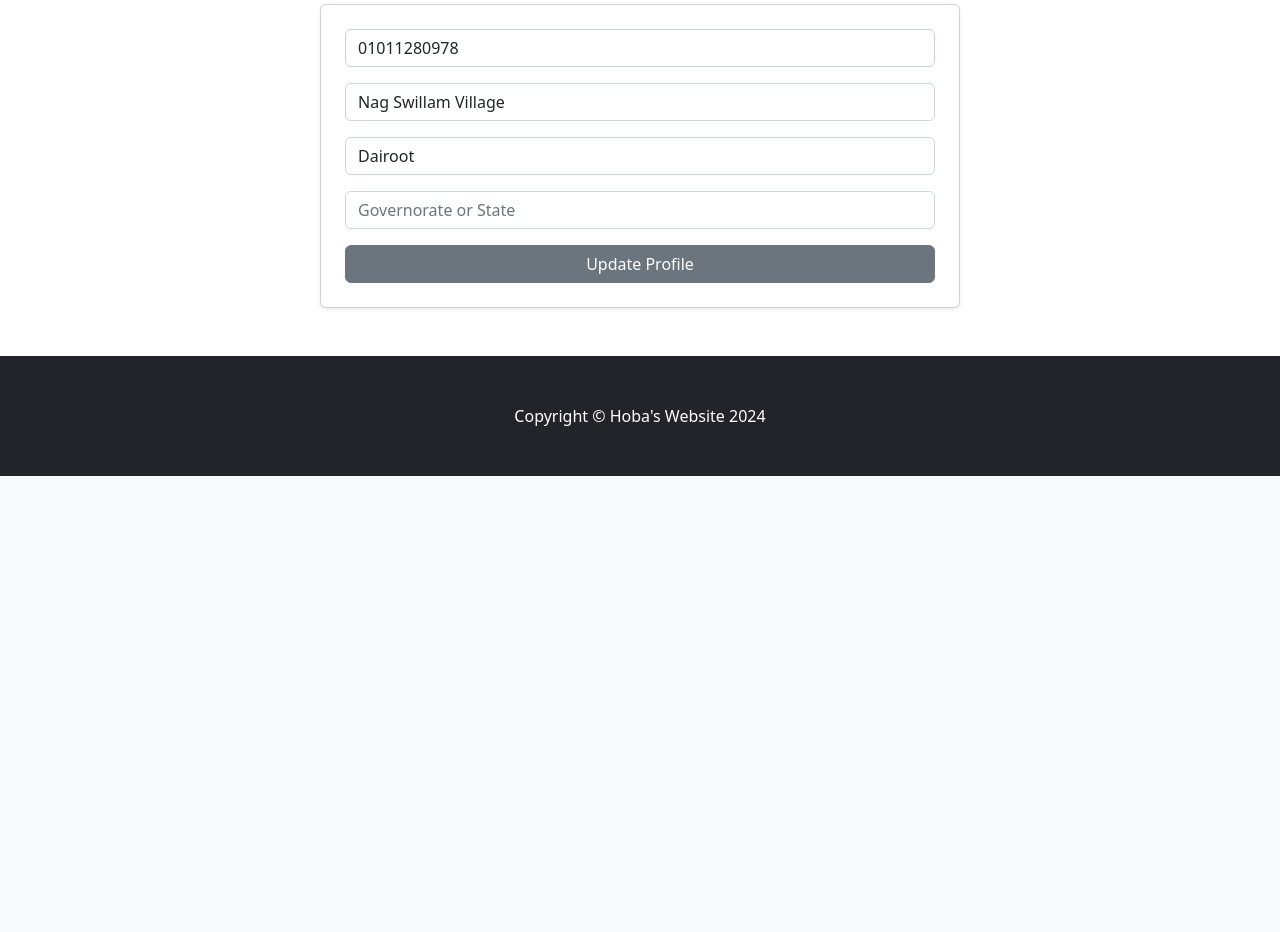
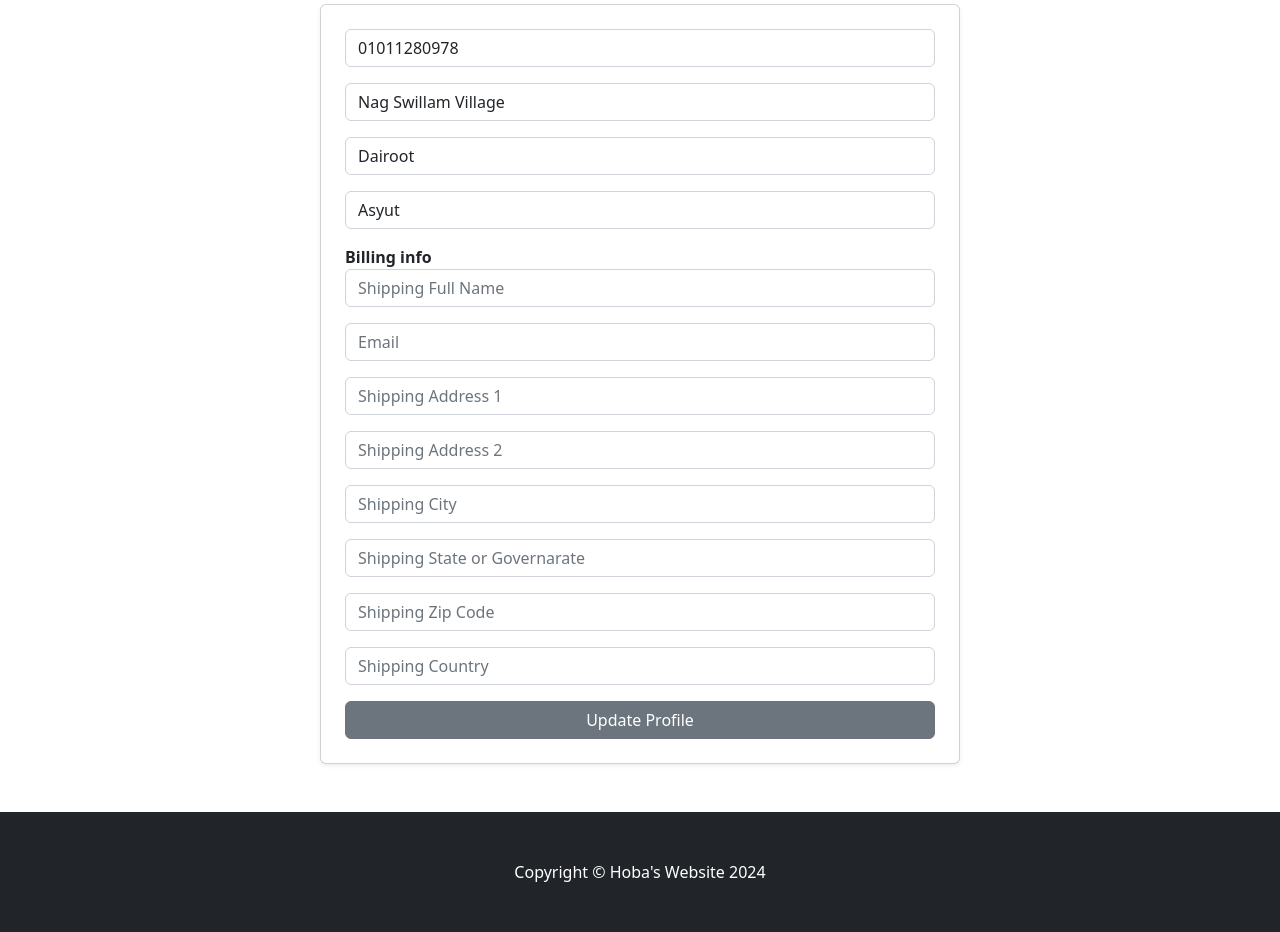
Before and after one commit to ehabahmed2/E-commerce_website, a Django app: page /update_info/ in a window 1280 px wide. Shown: the part 397-1329 px from the top of the page. Before the commit the page ends 873 px from the top, so only its background shows below. Run offline with Django 5.2, Linux system fonts and the light colour scheme; a user stored in the database is signed in; data comes from the database, SQL or seed files in the repository; some libraries are stand-ins or nearby versions.

Commit message:
added the shipping address and details to users on website

```diff
--- /dev/null
+++ b/payment/forms.py
@@ -0,0 +1,20 @@
+from django import forms
+from .models import ShippingAddress
+
+class ShippingForm(forms.ModelForm):
+    shipping_full_name = forms.CharField(label='', widget=forms.TextInput(attrs={'class':'form-control', 'placeholder':'Shipping Full Name'}), required=True)
+    shipping_email = forms.CharField(label='', widget=forms.TextInput(attrs={'class':'form-control', 'placeholder':'Email'}), required=True)
+    shipping_address1 = forms.CharField(label='', widget=forms.TextInput(attrs={'class':'form-control', 'placeholder':'Shipping Address 1'}), required=True)
+    shipping_address2 = forms.CharField(label='', widget=forms.TextInput(attrs={'class':'form-control', 'placeholder':'Shipping Address 2'}), required=False)
+    shipping_city = forms.CharField(label='', widget=forms.TextInput(attrs={'class':'form-control', 'placeholder':'Shipping City'}), required=True)
+    shipping_state = forms.CharField(label='', widget=forms.TextInput(attrs={'class':'form-control', 'placeholder':'Shipping State or Governarate'}), required=False)
+    shipping_zipcode = forms.CharField(label='', widget=forms.TextInput(attrs={'class':'form-control', 'placeholder':'Shipping Zip Code'}), required=False)
+    shipping_country = forms.CharField(label='', widget=forms.TextInput(attrs={'class':'form-control', 'placeholder':'Shipping Country'}), required=True)
+
+    class Meta:
+        # the model we're using and need to import
+        model = ShippingAddress
+        # get all fields
+        fields = '__all__'
+        # exclude the user field
+        exclude = ['user',]
--- a/payment/models.py
+++ b/payment/models.py
@@ -3,14 +3,14 @@
 
 class ShippingAddress(models.Model):
     user = models.ForeignKey(User, on_delete=models.CASCADE, blank=True, null=True)
-    full_name = models.CharField(max_length=255)
-    email = models.CharField(max_length=255)
-    address1 = models.CharField(max_length=255)
-    address2 = models.CharField(max_length=255, null=True, blank=True)
-    city = models.CharField(max_length=255)
-    state = models.CharField(max_length=255, blank= True, null=True)
-    zipcode = models.CharField(max_length=255, blank=True, null=True)
-    country = models.CharField(max_length=255)
+    shipping_full_name = models.CharField(max_length=255)
+    shipping_email = models.CharField(max_length=255)
+    shipping_address1 = models.CharField(max_length=255)
+    shipping_address2 = models.CharField(max_length=255, null=True, blank=True)
+    shipping_city = models.CharField(max_length=255)
+    shipping_state = models.CharField(max_length=255, blank= True, null=True)
+    shipping_zipcode = models.CharField(max_length=255, blank=True, null=True)
+    shipping_country = models.CharField(max_length=255)
 
     class Meta:
         verbose_name_plural = 'Shipping Address'
--- a/store/templates/users/update_info.html
+++ b/store/templates/users/update_info.html
@@ -15,6 +15,10 @@
         <form method="POST" action='{% url "update_info" %}'>
             {% csrf_token %}
             {{ form.as_p }}
+            <strong>
+                Billing info
+            </strong>
+            {{ shipping_form.as_p }}
             <button type="submit" class="btn btn-secondary w-100">Update Profile</button>
         </form>
     </div>
--- a/store/views.py
+++ b/store/views.py
@@ -1,9 +1,13 @@
-from django.shortcuts import render, redirect
+from django.shortcuts import render, redirect, get_object_or_404
 from .models import Product, Category, Profile
 from django.contrib.auth import authenticate, login, logout
 from django.contrib.auth.models import User
 from django.contrib import messages
 from .forms import RegisterUser, UpdateUserForm, UpdatePassword, UserInfoForm
+
+from django.http import HttpResponse
+from payment.forms import ShippingForm
+from payment.models import ShippingAddress
 from django.db.models import Q
 from cart.cart import Cart
 import json
@@ -141,12 +145,27 @@
 def update_info(request):
     if request.user.is_authenticated: # check if current user is logged in
         current_user = Profile.objects.get(user__id=request.user.id) # get current user unique id to match the user's id
+        # get current user's shipping info
+
+        # Get current user's shipping info or create a new one if it doesn't exist
+        try:
+            shipping_user = ShippingAddress.objects.get(user__id=request.user.id)
+        except ShippingAddress.DoesNotExist:
+            shipping_user = ShippingAddress(user=request.user)
+
+        # get original user form
         form = UserInfoForm(request.POST or None, instance=current_user) # get the form for the user (using their id)
-        if form.is_valid():
+        # get shipping form
+        shipping_form = ShippingForm(request.POST or None, instance=shipping_user)
+        # Print the shipping user ID for debugging
+        print(f"Shipping ID: {shipping_user.id}")
+
+        if form.is_valid() and shipping_form.is_valid():
             form.save()
+            shipping_form.save()
             messages.success(request, "Your details are saved successfully!")
             return redirect('home')
-        return render(request, 'users/update_info.html', {'form': form})
+        return render(request, 'users/update_info.html', {'form': form, 'shipping_form': shipping_form})
     messages.error(request, "You must be logged first!")
     return redirect('update_info')
 
```
Also changed, not shown: README.md, db.sqlite3, payment/migrations/0002_rename_address1_shippingaddress_shipping_address1_and_more.py (added), 1 other file.
